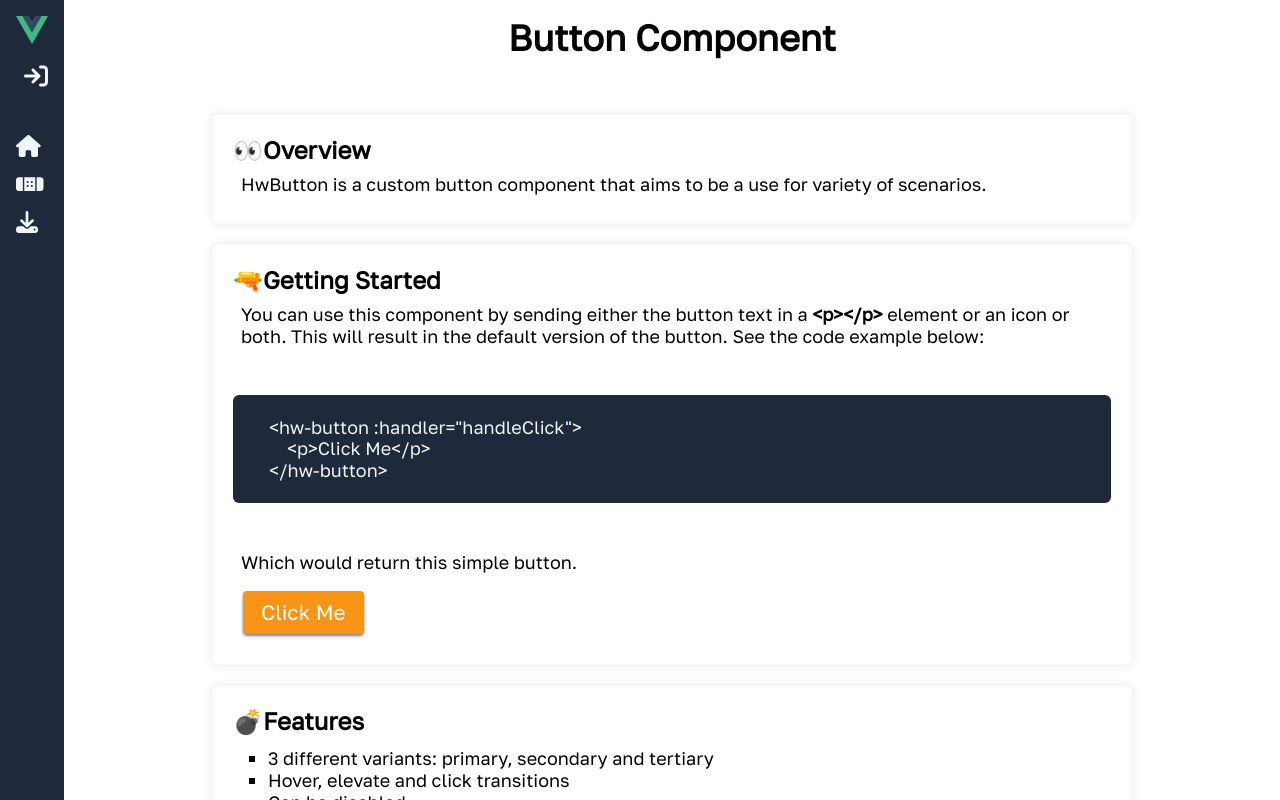
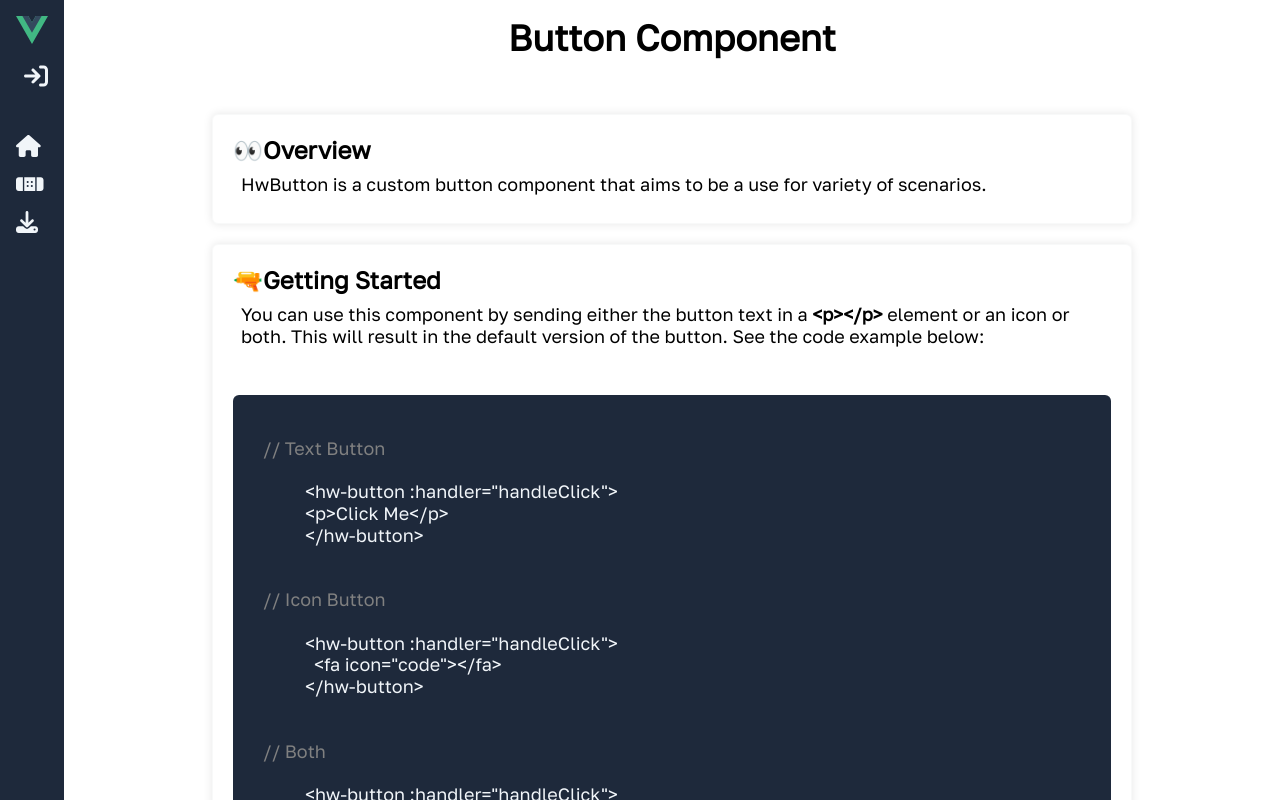
Before and after one commit to arsendemirci/vue-component-library, a Vue app: page /buttons in a window 1280 px wide. Built offline with nearby package versions, Linux system fonts and the light colour scheme.

Commit message:
button-feature: button generator and button demo is improved

```diff
--- a/src/views/button/Button.vue
+++ b/src/views/button/Button.vue
@@ -122,7 +122,7 @@
                 <span v-if="!showBtn">Told you.</span>
             </div>
         </div>
-        <div class="card">
+        <div class="card btn-generator">
             <h2>Button Generator</h2>
             <p>Change the values and see the outcome.</p>
             <label>size: </label>
@@ -138,9 +138,26 @@
             <label>disabled: </label>
             <hw-select :options="booleanOptions" v-model="disabled"></hw-select>
             <label>spacing: </label>
-            <input v-model="spacing" style="width: 260px;height: 30px;padding-left: 15px;font-size: 16px;font-weight: bold;"/>
+            <input v-model="spacing"/>
             <label>Button text: </label>
-            <input v-model="btnText" style="width: 260px;height: 30px;padding-left: 15px;font-size: 16px;font-weight: bold;"/>
+            <input v-model="btnText"/>
+            <p><b>Copy the code below to start using your button now!(btw you need to send your handler to button)</b></p>
+            <pre>
+                <code class="language-html">
+                    &lt;hw-button
+                    :handler=""
+                    :size="{{ size }}"
+                    :btnStyle="{{ btnStyle }}"
+                    :shape="{{ shape }}"
+                    :btnColor="{{ btnColor }}"<span v-if="disableElevation === 'true'">
+                    disableElevation </span><span v-if="disabled === 'true'">
+                    disabled </span>
+                    :spacing="{{ spacing  }}"&gt;<span v-if="btnText !== ''">
+                        &lt;p&gt;{{ btnText }}&lt;/p&gt;</span>
+                        &lt;fa icon="sliders"&gt;&lt;/fa&gt;
+                    &lt;/hw-button&gt;
+                </code>
+            </pre>
             <div class="btn-container">
                 <hw-button :handler="logHandler" :size="size" :btnStyle="btnStyle" :shape="shape" :btnColor="btnColor" :disableElevation="disableElevation === 'true' ? true : false" :disabled="disabled === 'true' ? true : false" :spacing="spacing">
                     <p v-if="btnText !== ''">{{ btnText }}</p>
@@ -252,5 +269,19 @@ export default {
         width: fit-content;
     }
   }
+  .btn-generator{
+    input{
+        width: 260px;
+        height: 30px;
+        padding-left: 15px;
+        font-size: 16px;
+        font-weight: bold;
+    }
+    pre{
+        background-color: palette-color-level(primary-dark, 100);
+        color:palette-color-level(primary-light, 100);
+        white-space: pre-wrap;
+    }
+  }
 }
 </style>
--- a/src/views/button/ButtonDemo.vue
+++ b/src/views/button/ButtonDemo.vue
@@ -15,17 +15,31 @@
         <div class="card-pre">
           <pre>
               <code class="language-html">
+                <p style="color: gray;margin-left: 30px;">// Text Button</p>
                 &lt;hw-button :handler="handleClick"&gt;
                 &lt;p&gt;Click Me&lt;/p&gt;
+                &lt;/hw-button&gt;
+
+                <p style="color: gray;margin-left: 30px;">// Icon Button</p>
+                &lt;hw-button :handler="handleClick"&gt;
+                  &lt;fa icon="code"&gt;&lt;/fa&gt;
+                &lt;/hw-button&gt;
+
+                <p style="color: gray;margin-left: 30px;">// Both</p>
+                &lt;hw-button :handler="handleClick"&gt;
+                  &lt;p&gt;Click Me&lt;/p&gt;
+                  &lt;fa icon="code"&gt;&lt;/fa&gt;
                 &lt;/hw-button&gt;
               </code>
           </pre>
       </div>
       </div>
        <div class="card-body">
-        <p class="card-text">Which would return this simple button.</p>
+        <p class="card-text">Which would return these default buttons.</p>
         <div style="display:flex;align-items: center;justify-content: flex-start;">
             <hw-button :handler="handleClick"><p>Click Me</p></hw-button>
+            <hw-button :handler="handleClick"><fa icon="code"></fa></hw-button>
+            <hw-button :handler="handleClick"><p>Click Me</p><fa icon="code"></fa></hw-button>
             <div v-if="isVisibleHiddenDiv">Nice click 👍</div>
         </div>
        </div>
```
Lines whose indentation alone changed are shown as unchanged.
